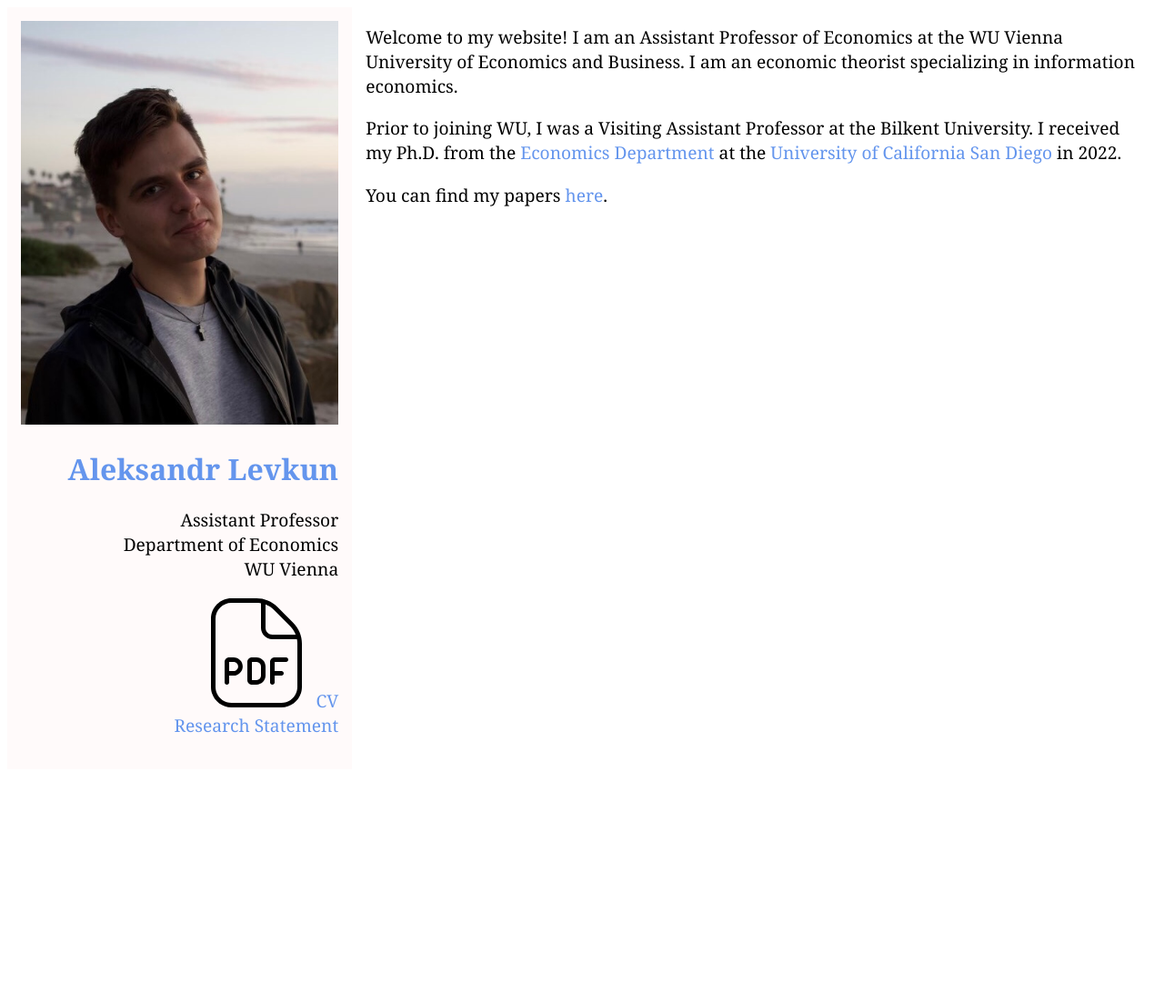
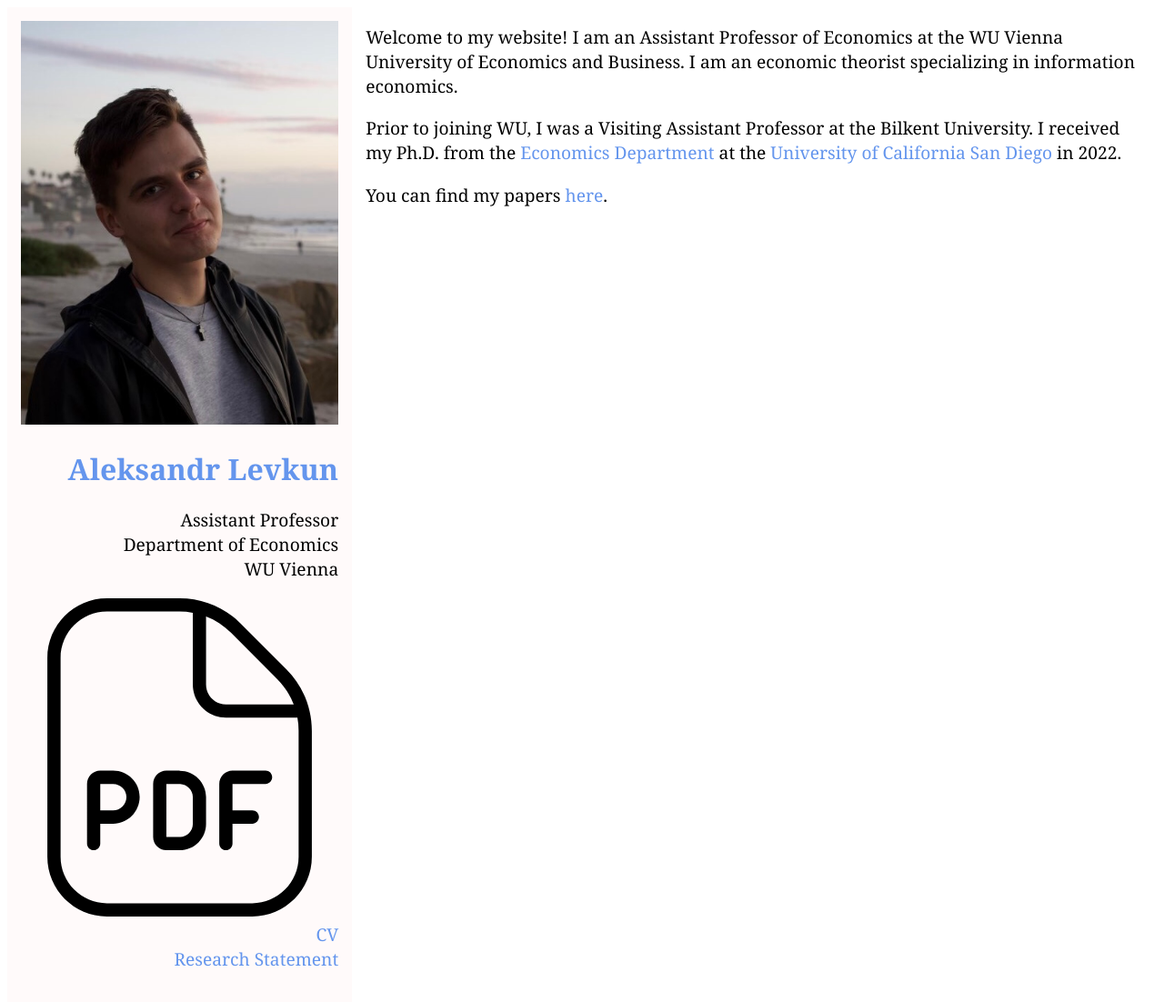
Before and after one commit to alevkun/alevkun.github.io, a Jekyll site: the page built from index.html, in a window 1280 px wide. Shown: the whole page at 91% size. Built offline with Jekyll 4.4.1, drawn with Linux system fonts in a browser that asks for light colours; before the commit the page ends 900 px from its top, so only the background shows below that.

Commit message:
Update index.html

```diff
--- a/index.html
+++ b/index.html
@@ -9,7 +9,7 @@ title: Aleksandr Levkun
     Department of Economics <br>
     WU Vienna </p>
     <p> <a href="https://alevkun.github.io/assets/pdf/cv_levkun.pdf">
-	<img src="https://alevkun.github.io/assets/icons/fi-tr-file-pdf.svg" style="max-width:100%;height:auto;max-height:120px;"> CV </a> <br>
+	<img src="https://alevkun.github.io/assets/icons/fi-tr-file-pdf.svg" style="max-width:100%;height:auto;display:inline-block;"> CV </a> <br>
 	<a href="https://alevkun.github.io/assets/pdf/research_levkun.pdf">Research Statement</a> </p>
   </div>
   <div class="main">
```
